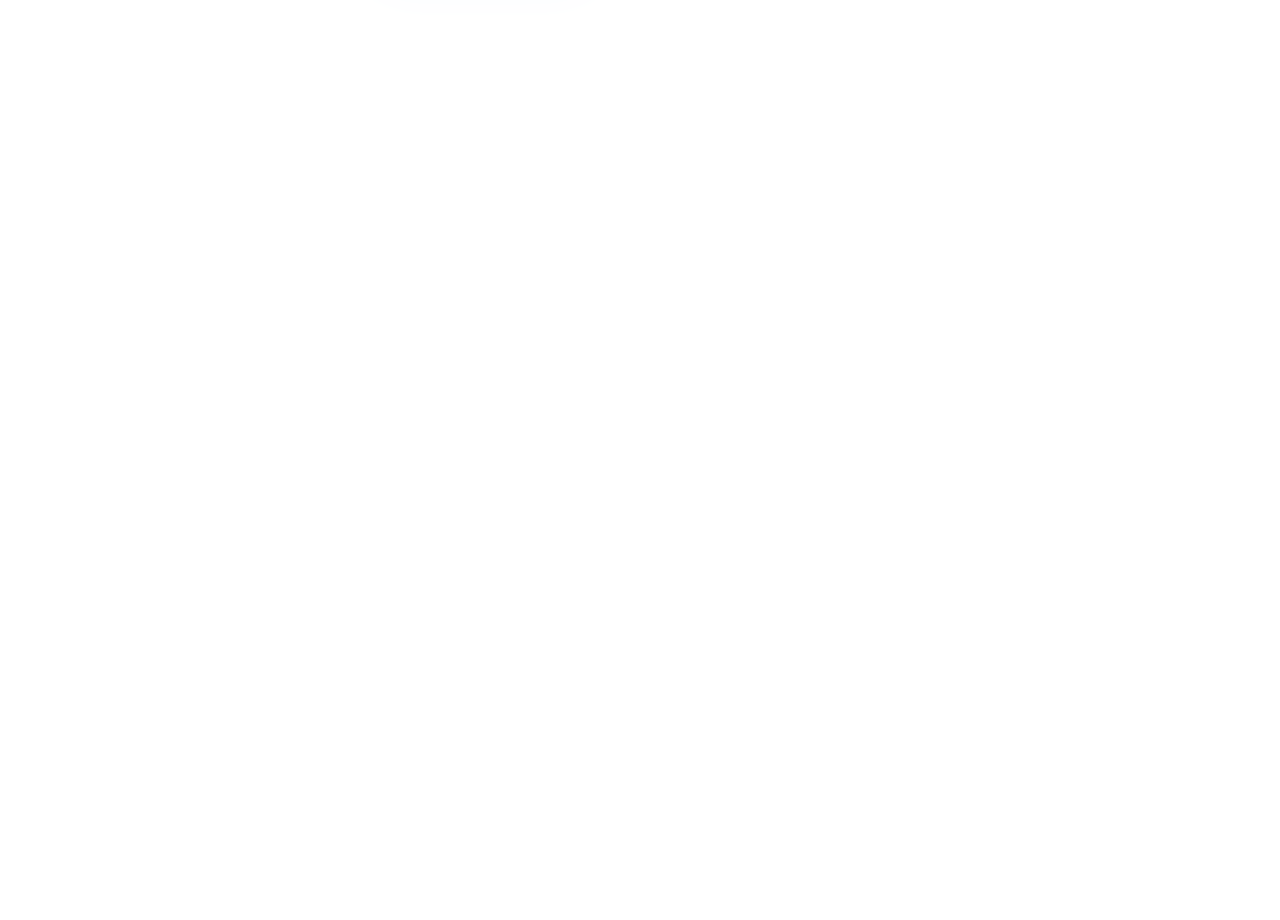
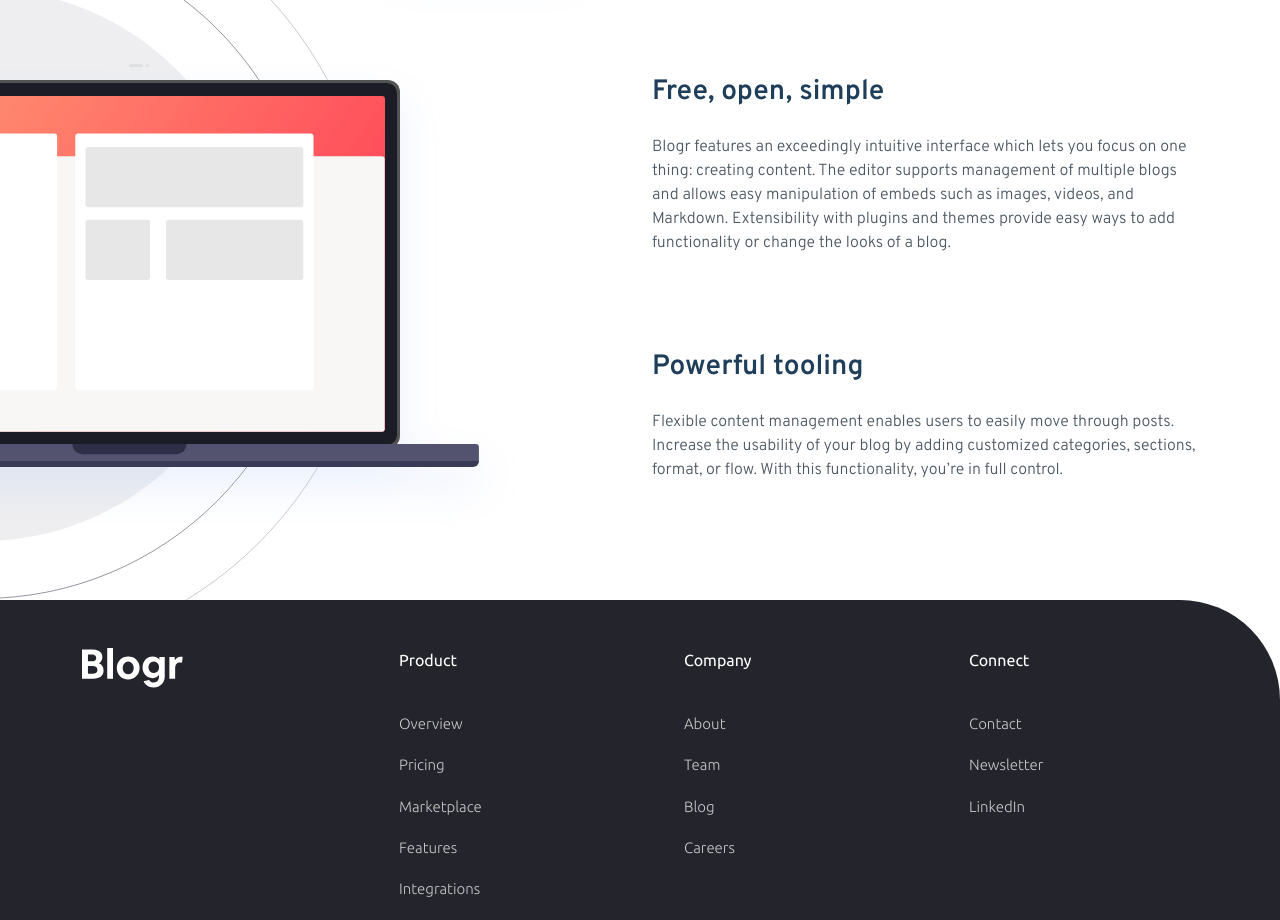
Before and after one commit to Nicolas0611/blogr-page, a React (Create React App) app: page / in a window 1280 px wide. Shown: the part 2000-2920 px from the top of the page. Before the commit the page ends 2019 px from the top, so only its background shows below. Built offline with nearby package versions, Linux system fonts and the light colour scheme.

Commit message:
Se añadio el componente Footer.js con sus estilos

```diff
--- a/src/App.js
+++ b/src/App.js
@@ -3,7 +3,8 @@
 import './App.css';
 import Design from './components/Design';
 import Infrastructure from './components/Infrastructure';
-
+import Powerful from './components/Powerful';
+import Footer from './components/Footer';
 function App() {
   return (
     <>
@@ -21,6 +22,11 @@
        subtitle1='Introducing an extensible editor'
        subtitle2='Robust content management'
        />
+      <Powerful
+       subtitle1='Free, open, simple'
+       subtitle2='Powerful tooling'
+      />
+      <Footer/>
     </>
   );
 }
--- /dev/null
+++ b/src/components/Footer.js
@@ -0,0 +1,62 @@
+import React from 'react'
+import {Container, Row, Col } from 'react-bootstrap'
+import Logo from '../images/logo.svg';
+function Footer() {
+
+    const FooterLinks =[
+        {
+            title:"Product",
+            link1:"Overview",
+            link2:"Pricing",
+            link3:"Marketplace",
+            link4:"Features",
+            link5:"Integrations"
+        },
+        {
+            title:"Company",
+            link1:"About",
+            link2:"Team",
+            link3:"Blog",
+            link4:"Careers"
+
+        },
+        {
+            title:"Connect",
+            link1:"Contact",
+            link2:"Newsletter",
+            link3:"LinkedIn",
+
+        }
+
+    ]
+
+    const renderFooterLinks = (links) =>
+        links.map((link,index)=>
+            <Col className="h-100" key={index} md={3}>
+                <ul className="list-footer">
+                    <li className="footer-title"><a>{link.title}</a></li>
+                    <li className="footer-link"><a>{link.link1}</a></li>
+                    <li className="footer-link"><a>{link.link2}</a></li>
+                    <li className="footer-link"><a>{link.link3}</a></li>
+                    <li className="footer-link"><a>{link.link4}</a></li>
+                    <li className="footer-link"><a>{link.link5}</a></li>
+                </ul>
+            </Col>
+    )
+
+    return (
+        <div className="footer-section">
+            <Container  className=" h-100 pt-5 ">
+
+                <Row className="h-100" >
+                    <Col md={3}>
+                        <img src={Logo}/>
+                    </Col>
+                    {renderFooterLinks(FooterLinks)}
+                </Row>
+            </Container>
+        </div>
+    )
+}
+
+export default Footer
--- /dev/null
+++ b/src/components/Powerful.js
@@ -0,0 +1,42 @@
+import React from 'react'
+import Image1 from '../images/illustration-laptop-desktop.svg';
+import {Container, Row, Col } from 'react-bootstrap'
+function Powerful({subtitle1,subtitle2}) {
+    return (
+
+        <div className="powerful-section">
+            <Container className="h-100 d-flex flex-row align-items-center ">
+                <Row>
+                    <Col md={6}  className="image-powerfull">
+                        <img src={Image1}/>
+                    </Col>
+                    <Col md={6} className="txt-article" >
+                        <div className="introduce_article">
+                            <h3 className="Powerful-article__title">{subtitle1}</h3>
+                            <p className="Powerful-article__text">
+                                Blogr features an exceedingly intuitive interface which lets you focus
+                                on one thing: creating content. The editor supports management of
+                                multiple blogs and allows easy manipulation of embeds such as images,
+                                videos, and Markdown. Extensibility with plugins and themes provide
+                                easy ways to add functionality or change the looks of a blog.
+                            </p>
+                        </div>
+                        <div>
+                            <h3 className="Powerful-article__title">{subtitle2}</h3>
+                            <p className="Powerful-article__text">
+                                Flexible content management enables users to easily move through
+                                posts. Increase the usability of your blog by adding customized
+                                categories, sections, format, or flow. With this functionality, you’re
+                                in full control.
+                            </p>
+                        </div>
+                    </Col>
+
+                </Row>
+            </Container>
+
+        </div>
+    )
+}
+
+export default Powerful
--- a/src/index.css
+++ b/src/index.css
@@ -133,6 +133,7 @@
   width: 90%;
 
 }
+
 .introduce_article{
   padding-bottom: 80px !important;
 }
@@ -161,3 +162,56 @@
   font-weight: 100;
   font-size: 1em;
 }
+.image-powerfull{
+  position: relative;
+}
+.image-powerfull>img{
+  /* transform:translate(20em,-10em);  */
+  position: absolute;
+  left: -30rem;
+  bottom: -10rem;
+
+}
+.powerful-section{
+  width: 100vw;
+  height: 90vh;
+  overflow: hidden;
+}
+.powerful-content{
+  height: 70vh;
+}
+.Powerful-article__title{
+  color:#1F3E5A;
+  font-size: 28px;
+  font-weight: 600;
+  font-family: 'Overpass', sans-serif;
+  padding-bottom: 17px;
+}
+.Powerful-article__text{
+  color:#4C5862;
+  font-size: 16px;
+  font-weight: 300;
+  font-family: 'Overpass', sans-serif;
+}
+.footer-section{
+  background-color: #24242C;
+  height: 40vh;
+  border-top-right-radius: 100px 100px ;
+}
+.list-footer{
+  list-style-type: none;
+}
+.footer-title{
+  color: white;
+  font-family: 'Ubuntu', sans-serif;
+  font-weight: 400;
+  font-size: 16px;
+  padding-bottom: 2.563em;
+}
+.footer-link{
+  color: var(--white-color);
+  font-family: 'Ubuntu', sans-serif;
+  font-weight: 300;
+  font-size: 15px;
+  padding-bottom: 1.25em;
+}
```
